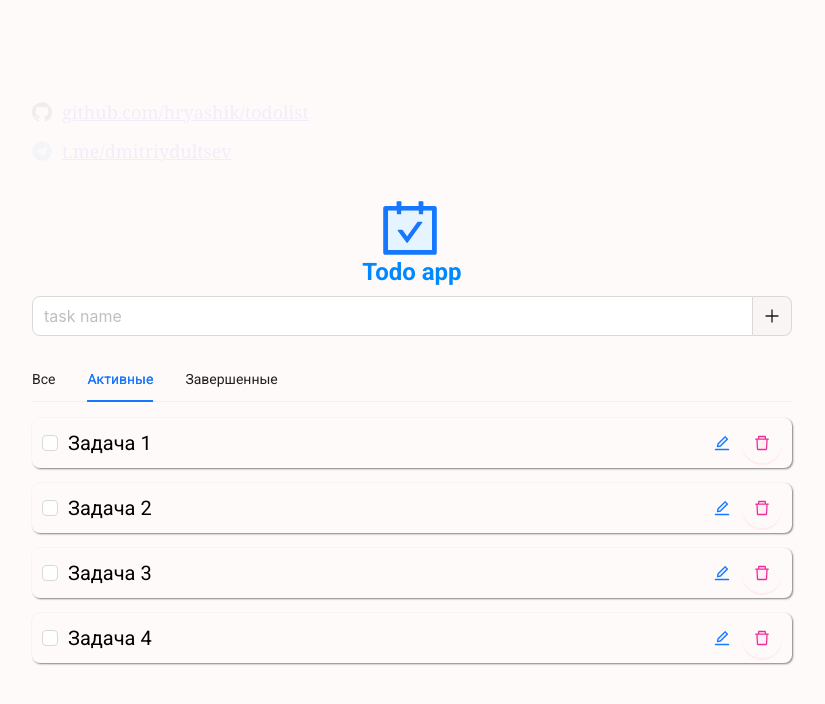
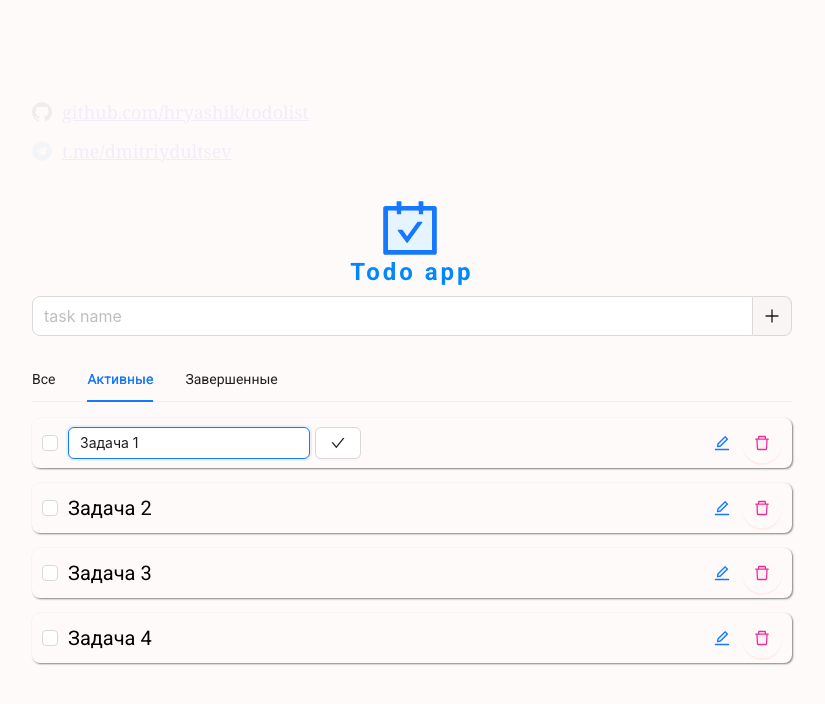
Before and after one commit to hryashik/todo, a React (Vite) app: page / in a window 1280 px wide. Both pictures are taken after a click on the button 950 px from the left and 443 px from the top of the page. Shown: the top 704 px of the page, without its empty margins (228-1053 px from the left). Built offline with nearby package versions, Linux system fonts and the light colour scheme.

Commit message:
some fix bugs

```diff
--- a/src/components/MainLogo/MainLogo.module.css
+++ b/src/components/MainLogo/MainLogo.module.css
@@ -44,6 +44,7 @@ img {
     flex-direction: column;
     margin-bottom: 10px;
     color: rgb(0, 136, 255);
+    letter-spacing: 3px;
 }
 
 .main__title svg {
--- a/src/modules/TaskModule/components/Task/Task.module.scss
+++ b/src/modules/TaskModule/components/Task/Task.module.scss
@@ -12,9 +12,18 @@
 
 .title {
     display: flex;
+    align-items: center;
 
-    p {
-        margin-left: 10px;
+    label {
+        margin-right: 10px;
+    }
+
+    &__editBlock {
+        display: flex;
+
+        input {
+            margin-right: 5px;
+        }
     }
 }
 
--- a/src/modules/TaskModule/components/Task/Task.tsx
+++ b/src/modules/TaskModule/components/Task/Task.tsx
@@ -1,7 +1,10 @@
 import styles from './Task.module.scss'
-import { Checkbox } from 'antd'
+import { Button, Checkbox, Input } from 'antd'
 import DeleteButton from '../../ui/DeleteButton/DeleteButton'
 import EditButton from '../../ui/EditButton/EditButton'
+import { useCallback, useState } from 'react'
+import { CheckOutlined } from '@ant-design/icons'
+import React from 'react'
 
 interface IProps {
   title: string
@@ -9,26 +12,76 @@ interface IProps {
   active: boolean
   completeTask: (id: number) => void
   deleteTask: (id: number) => void
+  updateTask: (id: number, userInput: string) => void
 }
 
-function Task({ title, id, active, completeTask, deleteTask }: IProps) {
+function Task({
+  title,
+  id,
+  active,
+  completeTask,
+  deleteTask,
+  updateTask,
+}: IProps) {
+  const [editMode, setEditMode] = useState<boolean>(false)
+  const [inputValue, setInputValue] = useState(title)
+  const [errorInput, setErrorInput] = useState<boolean>(false)
+  console.log('Таска нарисовалась')
+  // Различные обработчики
+  function changeInputHandler(e: React.ChangeEvent<HTMLInputElement>) {
+    setInputValue(e.currentTarget.value)
+  }
+  function toggleEditMode() {
+    setInputValue(title)
+    setEditMode(!editMode)
+  }
+  const memoToggleEditMode = useCallback(() => {
+    toggleEditMode()
+  }, [])
+
+  function saveClickHandler() {
+    if (inputValue.length > 3 && inputValue !== title) {
+      updateTask(id, inputValue)
+      setEditMode(false)
+      setErrorInput(false)
+    } else if (inputValue === title) {
+      setEditMode(false)
+    } else {
+      setErrorInput(true)
+    }
+  }
   return (
     <div className={styles.main}>
       <div className={styles.title}>
         <Checkbox onChange={() => completeTask(id)} checked={!active} />
-                <div>
+        {
+          // Если включен режим редактирования, показать edit блок
+          editMode ? (
+            <div className={styles.title__editBlock}>
+              <Input
+                autoFocus={true}
+                value={inputValue}
+                onChange={changeInputHandler}
+                status={errorInput ? 'error' : ''}
+              />
+              <Button type='default' onClick={saveClickHandler}>
+                <CheckOutlined />
+              </Button>
+            </div>
+          ) : (
             <p style={{ textDecoration: active ? '' : 'line-through' }}>
               {title}
             </p>
-                </div>
+          )
+        }
       </div>
 
       <div className={styles.buttons}>
-                <EditButton />
+        <EditButton onClick={memoToggleEditMode} />
         <DeleteButton onConfirm={() => deleteTask(id)} />
       </div>
     </div>
   )
 }
 
-export default Task
+export default React.memo(Task)
--- a/src/modules/TaskModule/components/TasksLists/TasksLists.tsx
+++ b/src/modules/TaskModule/components/TasksLists/TasksLists.tsx
@@ -1,8 +1,9 @@
-import { useState } from 'react';
-import Task from '../Task/Task';
-import TabsList from '../Tabs/TabsList';
-import SkeletonTasksList from '../SkeletonTasksLists/SkeletonTasksLists';
-import TaskEntity from '../../entities/Task/Task.entity';
+import { useState } from 'react'
+import Task from '../Task/Task'
+import TabsList from '../Tabs/TabsList'
+import SkeletonTasksList from '../SkeletonTasksLists/SkeletonTasksLists'
+import TaskEntity from '../../entities/Task/Task.entity'
+import React from 'react'
 
 enum TabsFilter {
   ACTIVE = 'active',
@@ -11,13 +12,14 @@ enum TabsFilter {
 }
 
 interface IProps {
-  tasks: TaskEntity[] | undefined;
-  completeTask: (id: number) => void;
-  deleteTask: (id: number) => void;
+  tasks: TaskEntity[] | undefined
+  completeTask: (id: number) => void
+  deleteTask: (id: number) => void
+  updateTask: (id: number, userInput: string) => void
 }
 
-function TasksList({ tasks, completeTask, deleteTask }: IProps) {
-  const [tab, setTab] = useState<TabsFilter>(TabsFilter.ACTIVE);
+function TasksList({ tasks, completeTask, deleteTask, updateTask }: IProps) {
+  const [tab, setTab] = useState<TabsFilter>(TabsFilter.ACTIVE)
   const mappedTasks = () => {
     if (tasks)
       switch (tab) {
@@ -29,10 +31,11 @@ function TasksList({ tasks, completeTask, deleteTask }: IProps) {
               <Task
                 key={el.id}
                 {...el}
+                updateTask={updateTask}
                 completeTask={completeTask}
                 deleteTask={deleteTask}
               />
-            ));
+            ))
         // Возвращаем только завершенные
         case TabsFilter.FINISHED:
           return tasks
@@ -41,10 +44,11 @@ function TasksList({ tasks, completeTask, deleteTask }: IProps) {
               <Task
                 key={el.id}
                 {...el}
+                updateTask={updateTask}
                 completeTask={completeTask}
                 deleteTask={deleteTask}
               />
-            ));
+            ))
         // Возвращаем только активные
         default:
           return tasks
@@ -53,12 +57,13 @@ function TasksList({ tasks, completeTask, deleteTask }: IProps) {
               <Task
                 key={el.id}
                 {...el}
+                updateTask={updateTask}
                 completeTask={completeTask}
                 deleteTask={deleteTask}
               />
-            ));
+            ))
       }
-  };
+  }
   // Если таски еще не пришли, то отрисовываем скелетон
   if (!tasks) {
     return (
@@ -66,7 +71,7 @@ function TasksList({ tasks, completeTask, deleteTask }: IProps) {
         <TabsList changeTab={setTab} active={tab} />
         <SkeletonTasksList />
       </div>
-    );
+    )
   }
   return (
     <div>
@@ -76,7 +81,7 @@ function TasksList({ tasks, completeTask, deleteTask }: IProps) {
         tasks.length ? mappedTasks() : <h3>Список пуст, добавьте задачу</h3>
       }
     </div>
-  );
+  )
 }
 
-export default TasksList;
+export default React.memo(TasksList)
--- a/src/modules/TaskModule/index.tsx
+++ b/src/modules/TaskModule/index.tsx
@@ -1,19 +1,19 @@
-import { useCallback, useEffect, useState } from 'react';
-import TasksList from './components/TasksLists/TasksLists';
-import MyInput from './ui/MyInputs/MyInput';
-import getAllTasks from './api/getAllTasks';
-import TaskEntity from './entities/Task/Task.entity';
+import { useCallback, useEffect, useMemo, useState } from 'react'
+import TasksList from './components/TasksLists/TasksLists'
+import MyInput from './ui/MyInputs/MainInput'
+import getAllTasks from './api/getAllTasks'
+import TaskEntity from './entities/Task/Task.entity'
 
 function TaskModule() {
-  const [tasks, setTasks] = useState<TaskEntity[] | undefined>(undefined);
-  const [error, setError] = useState<Error | undefined>(undefined);
+  const [tasks, setTasks] = useState<TaskEntity[] | undefined>(undefined)
+  const [error, setError] = useState<Error | undefined>(undefined)
 
   // Получаем таски
   useEffect(() => {
     getAllTasks()
       .then(data => setTasks(data))
-      .catch(error => setError(error));
-  }, []);
+      .catch(error => setError(error))
+  }, [])
 
   // Измененяем стейт
   function completeTask(id: number) {
@@ -22,17 +22,22 @@ function TaskModule() {
         [...tasks].map(el =>
           el.id === id ? { ...el, active: !el.active } : el
         )
-      );
+      )
     }
   }
   function createTask(userInput: string) {
     if (tasks && userInput) {
-      const newTask = new TaskEntity(userInput);
-      setTasks([...tasks, newTask]);
+      const newTask = new TaskEntity(userInput)
+      setTasks([...tasks, newTask])
     }
   }
   function deleteTask(id: number) {
-    if (tasks) setTasks(tasks.filter(el => el.id !== id));
+    if (tasks) setTasks(tasks.filter(el => el.id !== id))
+  }
+  function updateTask(id: number, title: string) {
+    if (tasks && title.length) {
+      setTasks(tasks.map(el => (el.id === id ? { ...el, title } : el)))
+    }
   }
 
   // Мемоизирую все функции
@@ -41,12 +46,19 @@ function TaskModule() {
   const memoCreateTask = useCallback(
     (text: string) => createTask(text),
     [tasks]
-  );
+  )
   const memoCompleteTask = useCallback(
     (id: number) => completeTask(id),
     [tasks]
-  );
-  const memoDeleteTask = useCallback((id: number) => deleteTask(id), [tasks]);
+  )
+  const memoDeleteTask = useCallback(
+    (id: number) => deleteTask(id),
+    [tasks?.length]
+  )
+  const memoUpdateTask = useCallback(
+    (id: number, title: string) => updateTask(id, title),
+    [tasks?.find(el => el.id)]
+  )
 
   // Если получаем ошибку
   if (error) {
@@ -55,7 +67,7 @@ function TaskModule() {
         <MyInput createTask={memoCreateTask} />
         <h1>Произошла ошибка</h1>
       </>
-    );
+    )
   }
 
   return (
@@ -65,9 +77,10 @@ function TaskModule() {
         tasks={tasks}
         completeTask={memoCompleteTask}
         deleteTask={memoDeleteTask}
+        updateTask={memoUpdateTask}
       />
     </div>
-  );
+  )
 }
 
-export default TaskModule;
+export default TaskModule
--- a/src/modules/TaskModule/ui/EditButton/EditButton.tsx
+++ b/src/modules/TaskModule/ui/EditButton/EditButton.tsx
@@ -2,10 +2,15 @@ import { EditTwoTone } from '@ant-design/icons'
 import { Button, Tooltip } from 'antd'
 import React from 'react'
 
-function EditButton() {
+interface IProps {
+  onClick: () => void
+}
+
+function EditButton({ onClick }: IProps) {
   return (
     <Tooltip title='Изменить'>
       <Button
+        onClick={onClick}
         size='large'
         type='ghost'
         shape='circle'
@@ -15,4 +20,4 @@ function EditButton() {
   )
 }
 
-export default EditButton
+export default React.memo(EditButton)
```
Also changed, not shown: src/App.tsx (+4 -4 lines), src/modules/TaskModule/ui/MyInputs/MainInput.tsx (renamed from src/modules/TaskModule/ui/MyInputs/MyInput.tsx), 1 other file (tests, documents, lock files or other folders). Lines whose indentation alone changed are shown as unchanged.
